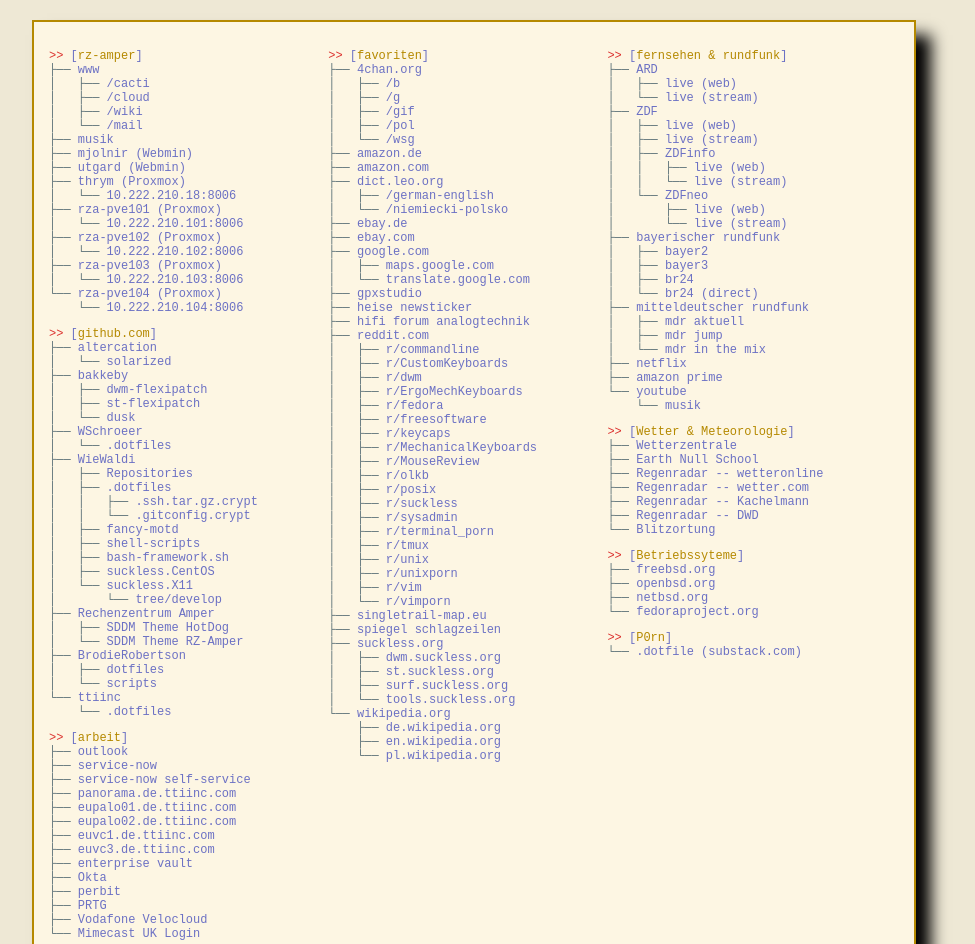
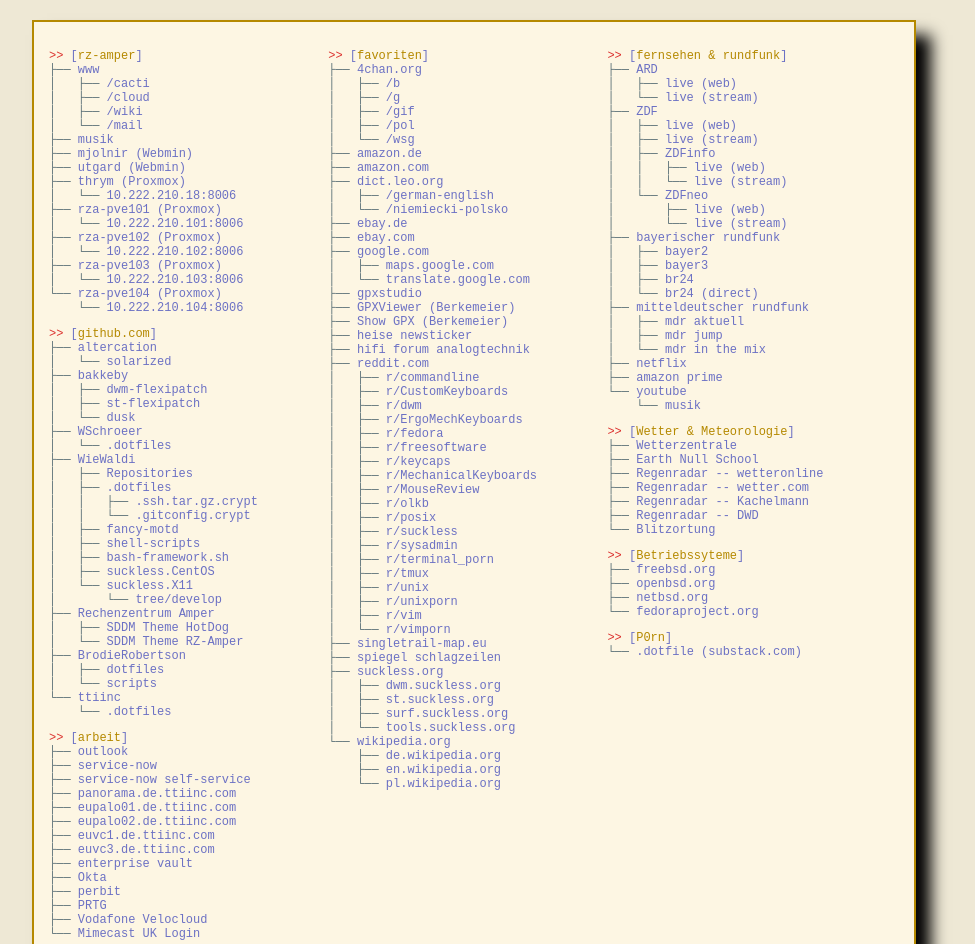
Before and after one commit to WieWaldi/startpage, a plain HTML site: page index.html in a window 1280 px wide. Shown: the top 944 px of the page, without its empty margins (166-1141 px from the left). Drawn offline with Linux system fonts and the light colour scheme.

Commit message:
Minor changes

```diff
--- a/index.html
+++ b/index.html
@@ -164,6 +164,8 @@
                             </ul>
                         </li>
                         <li><a href="https://gpxstudio.github.io/">gpxstudio</a></li>
+                        <li><a href="https://www.j-berkemeier.de/GPXViewer/#intro">GPXViewer (Berkemeier)</a></li>
+                        <li><a href="https://www.j-berkemeier.de/ShowGPX.html">Show GPX (Berkemeier)</a></li>
                         <li><a href="https://www.heise.de/newsticker/">heise newsticker</a></li>
                         <li><a href="http://hifi-forum.de/viewforum-26.html">hifi forum analogtechnik</a></li>
                         <li><a href="https://reddit.com">reddit.com</a>
```
